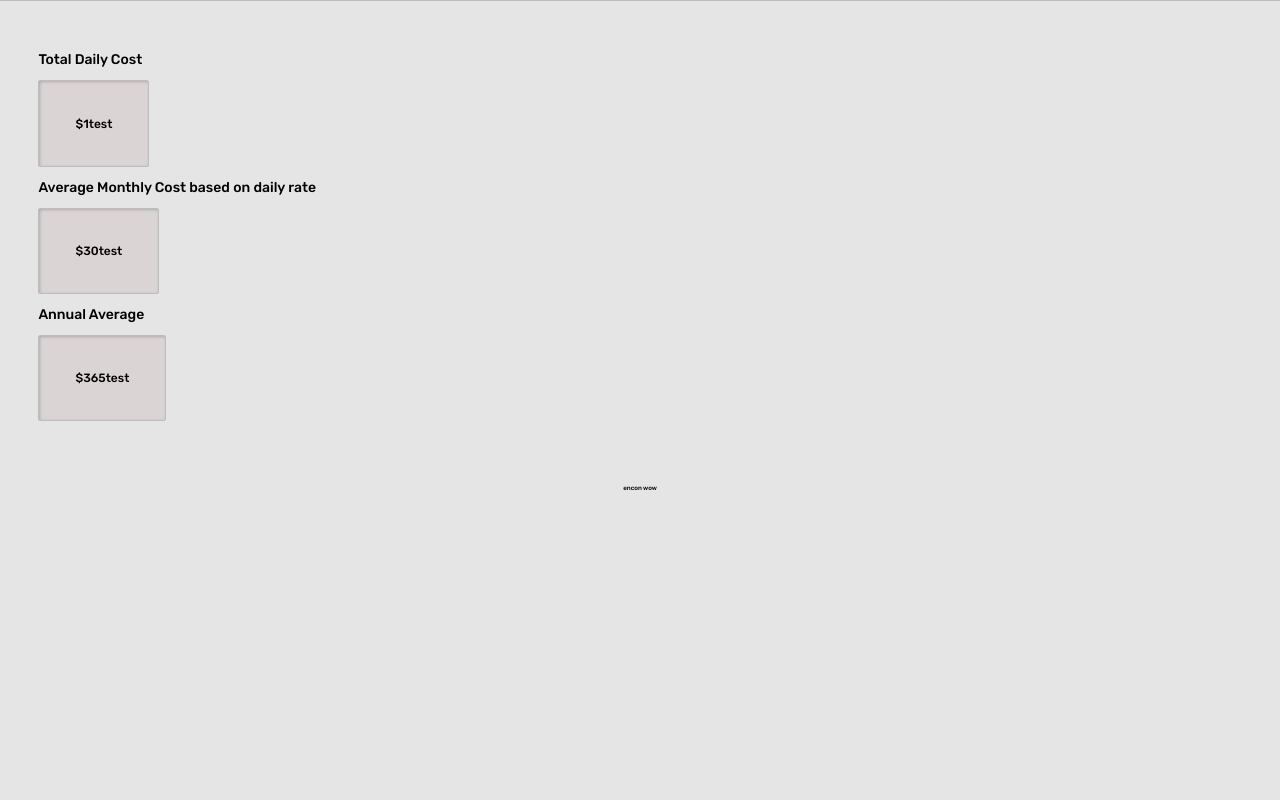
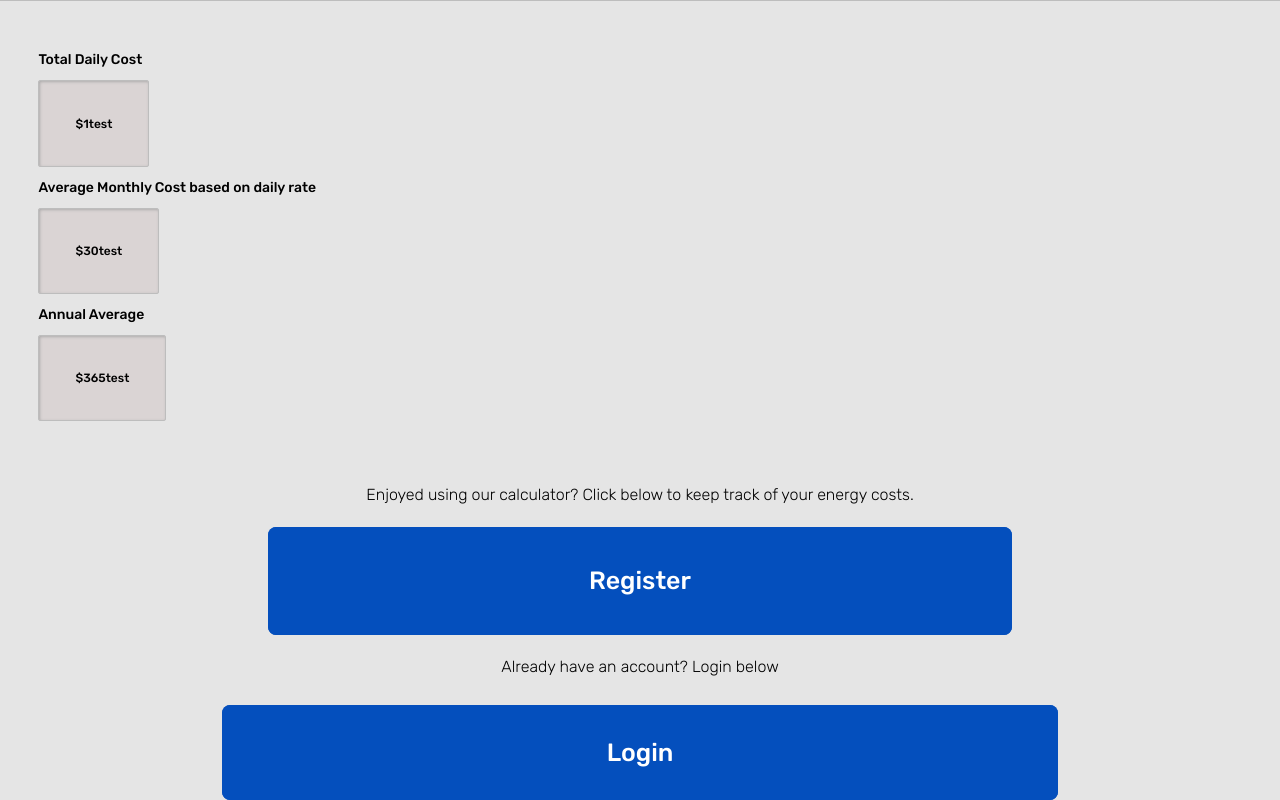
Before and after one commit to BloomTech-Labs/Encon-fe, a React (Create React App) app in the folder encon/: page / in a window 1280 px wide. Shown: the part 449-1249 px from the top of the page. Before the commit the page ends 941 px from the top, so only its background shows below. Built offline with nearby package versions, Linux system fonts and the light colour scheme.

Commit message:
added reg and login buttons to landing calculator

```diff
--- a/encon/src/App.js
+++ b/encon/src/App.js
@@ -1,23 +1,22 @@
-import React from 'react';
-import './App.scss';
-import { Login } from './components/LogIn.js';
-import { Nav } from './components/Nav.js';
-import { Route } from 'react-router-dom';
-import { LandingPage } from './components/Landing-Page';
-import { Calculator } from './components/Calculator';
+import React from "react";
+import "./App.scss";
+import { Login } from "./components/LogIn.js";
+import { Nav } from "./components/Nav.js";
+import { Route } from "react-router-dom";
+import { LandingPage } from "./components/Landing-Page";
+import { Calculator } from "./components/Calculator";
 
 export const App = () => {
   return (
-		<div className='App'>
+    <div className="App">
       <Nav />
-			<Route exact path='/'>
+      <Route exact path="/">
         <LandingPage />
         <Calculator />
       </Route>
-			<Route path='/login'>
+      <Route path="/login">
         <Login />
       </Route>
-			<p>encon wow</p>
     </div>
   );
 };
--- a/encon/src/components/Calculator.js
+++ b/encon/src/components/Calculator.js
@@ -1,5 +1,7 @@
 import React from "react";
 import "../styles/Calculator.scss";
+import { Link } from "react-router-dom";
+
 export const Calculator = () => {
   return (
     <div>
@@ -63,8 +65,20 @@ export const Calculator = () => {
           <p>$365test</p>
         </div>
       </div>
+
+      <section className="register-login-landingCalc">
+        <p>
+          Enjoyed using our calculator? Click below to keep track of your energy
+          costs.
+        </p>
+        <Link className="register-login-link" to="/register">
+          Register
+        </Link>
+        <p>Already have an account? Login below</p>
+        <Link className="login-link" to="/login">
+          Login
+        </Link>
+      </section>
     </div>
   );
 };
-
-//test remote branch work
--- a/encon/src/styles/Calculator.scss
+++ b/encon/src/styles/Calculator.scss
@@ -45,3 +45,35 @@
     border-radius: 2px;
   }
 }
+.register-login-landingCalc {
+  p {
+    font-size: 1.6rem;
+    font-weight: 300;
+    line-height: 1.9rem;
+    margin: 5%;
+  }
+  .register-login-link {
+    color: white;
+    font-size: 2.5rem;
+    font-weight: 500;
+    text-align: center;
+    border: 1px solid #044fbd;
+    background: #044fbd;
+    text-decoration: none;
+    padding: 3% 25%;
+    margin: auto 0;
+    border-radius: 8px;
+  }
+  .login-link {
+    color: white;
+    font-size: 2.5rem;
+    font-weight: 500;
+    text-align: center;
+    border: 1px solid #044fbd;
+    background: #044fbd;
+    text-decoration: none;
+    padding: 2.5% 30%;
+    margin: auto 0;
+    border-radius: 8px;
+  }
+}
```
Lines whose indentation alone changed are shown as unchanged.
